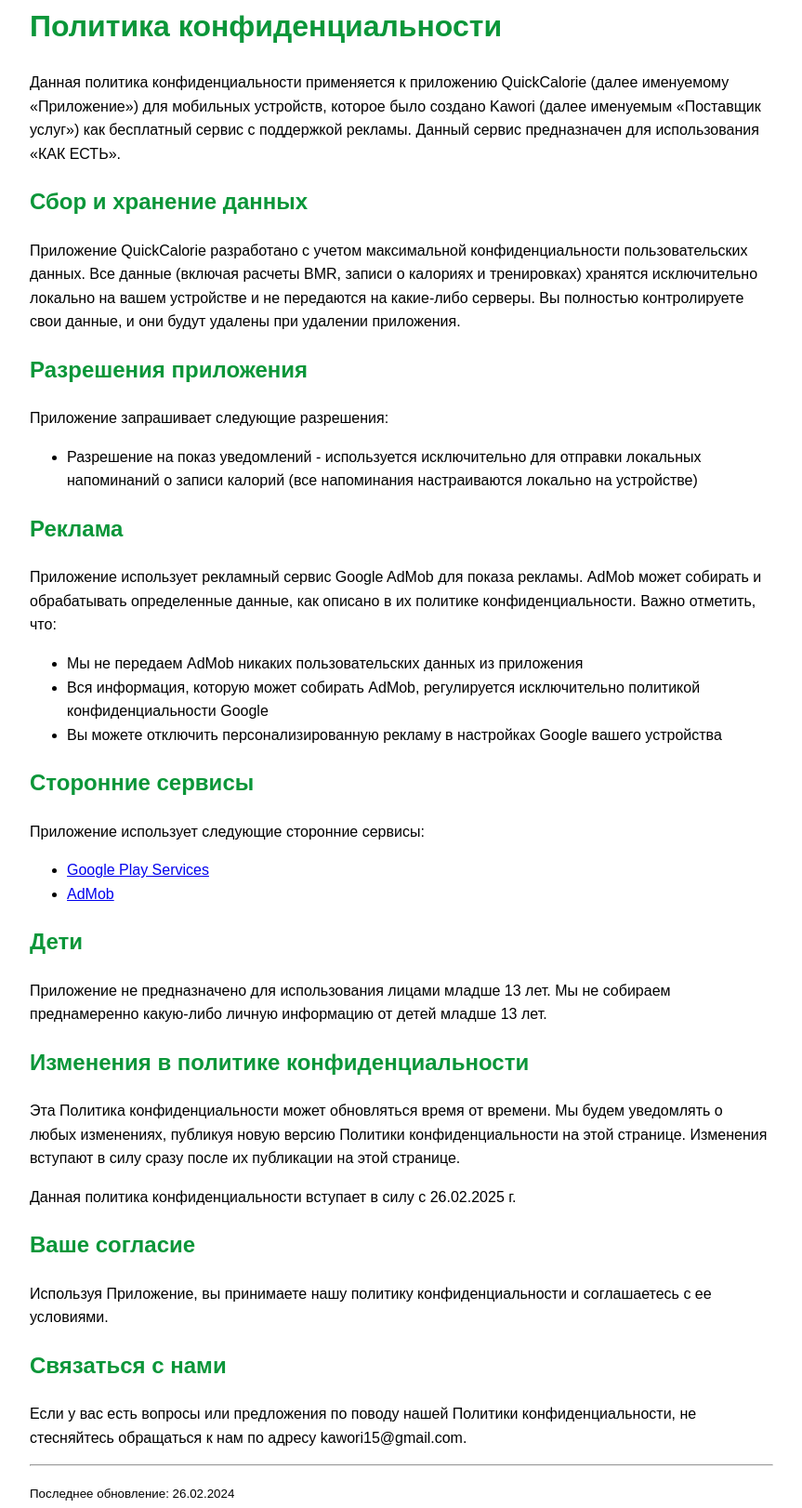
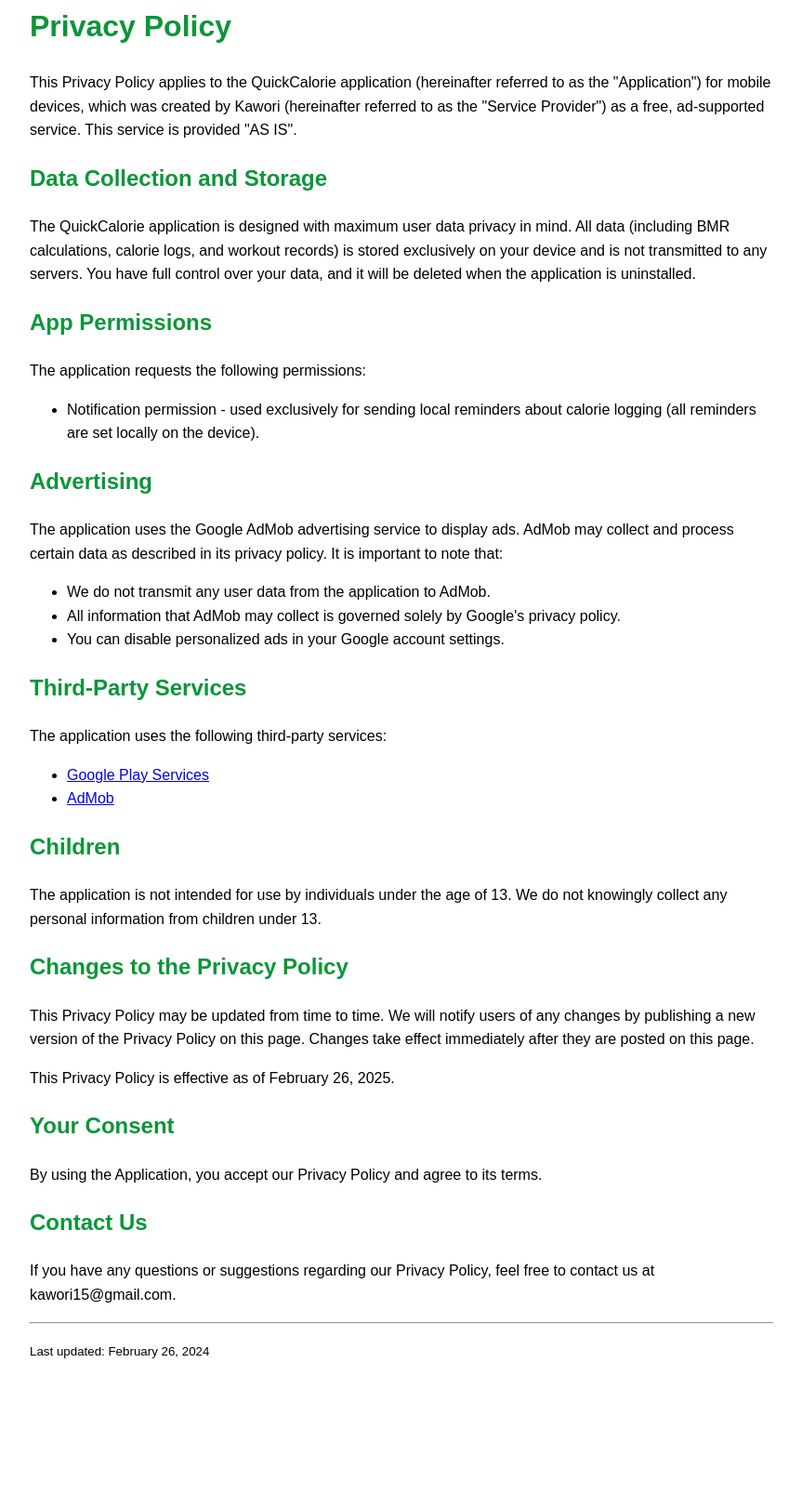
Before and after one commit to romashikk/quickcalorie-privacy, a plain HTML site: page index.html in a window 1280 px wide. Shown: the part 38-1660 px from the top of the page at 93% size, without its empty margins (208-1071 px from the left). After the commit the page ends 1539 px from the top, so only its background shows below. Drawn offline with Linux system fonts and the light colour scheme.

Commit message:
Update index.html

```diff
--- a/index.html
+++ b/index.html
@@ -1,9 +1,9 @@
 <!DOCTYPE html>
-<html lang="ru">
+<html lang="en">
 <head>
     <meta charset="UTF-8">
     <meta name="viewport" content="width=device-width, initial-scale=1.0">
-    <title>Политика конфиденциальности - QuickCalorie</title>
+    <title>Privacy Policy - QuickCalorie</title>
     <style>
         body {
             font-family: Arial, sans-serif;
@@ -18,49 +18,49 @@
     </style>
 </head>
 <body>
-    <h1>Политика конфиденциальности</h1>
+    <h1>Privacy Policy</h1>
 
-    <p>Данная политика конфиденциальности применяется к приложению QuickCalorie (далее именуемому «Приложение») для мобильных устройств, которое было создано Kawori (далее именуемым «Поставщик услуг») как бесплатный сервис с поддержкой рекламы. Данный сервис предназначен для использования «КАК ЕСТЬ».</p>
+    <p>This Privacy Policy applies to the QuickCalorie application (hereinafter referred to as the "Application") for mobile devices, which was created by Kawori (hereinafter referred to as the "Service Provider") as a free, ad-supported service. This service is provided "AS IS".</p>
 
-    <h2>Сбор и хранение данных</h2>
-    <p>Приложение QuickCalorie разработано с учетом максимальной конфиденциальности пользовательских данных. Все данные (включая расчеты BMR, записи о калориях и тренировках) хранятся исключительно локально на вашем устройстве и не передаются на какие-либо серверы. Вы полностью контролируете свои данные, и они будут удалены при удалении приложения.</p>
+    <h2>Data Collection and Storage</h2>
+    <p>The QuickCalorie application is designed with maximum user data privacy in mind. All data (including BMR calculations, calorie logs, and workout records) is stored exclusively on your device and is not transmitted to any servers. You have full control over your data, and it will be deleted when the application is uninstalled.</p>
 
-    <h2>Разрешения приложения</h2>
-    <p>Приложение запрашивает следующие разрешения:</p>
+    <h2>App Permissions</h2>
+    <p>The application requests the following permissions:</p>
     <ul>
-        <li>Разрешение на показ уведомлений - используется исключительно для отправки локальных напоминаний о записи калорий (все напоминания настраиваются локально на устройстве)</li>
+        <li>Notification permission - used exclusively for sending local reminders about calorie logging (all reminders are set locally on the device).</li>
     </ul>
 
-    <h2>Реклама</h2>
-    <p>Приложение использует рекламный сервис Google AdMob для показа рекламы. AdMob может собирать и обрабатывать определенные данные, как описано в их политике конфиденциальности. Важно отметить, что:</p>
+    <h2>Advertising</h2>
+    <p>The application uses the Google AdMob advertising service to display ads. AdMob may collect and process certain data as described in its privacy policy. It is important to note that:</p>
     <ul>
-        <li>Мы не передаем AdMob никаких пользовательских данных из приложения</li>
-        <li>Вся информация, которую может собирать AdMob, регулируется исключительно политикой конфиденциальности Google</li>
-        <li>Вы можете отключить персонализированную рекламу в настройках Google вашего устройства</li>
+        <li>We do not transmit any user data from the application to AdMob.</li>
+        <li>All information that AdMob may collect is governed solely by Google's privacy policy.</li>
+        <li>You can disable personalized ads in your Google account settings.</li>
     </ul>
 
-    <h2>Сторонние сервисы</h2>
-    <p>Приложение использует следующие сторонние сервисы:</p>
+    <h2>Third-Party Services</h2>
+    <p>The application uses the following third-party services:</p>
     <ul>
         <li><a href="https://policies.google.com/privacy">Google Play Services</a></li>
-        <li><a href="https://support.google.com/admob/answer/6128543?hl=ru">AdMob</a></li>
+        <li><a href="https://support.google.com/admob/answer/6128543?hl=en">AdMob</a></li>
     </ul>
 
-    <h2>Дети</h2>
-    <p>Приложение не предназначено для использования лицами младше 13 лет. Мы не собираем преднамеренно какую-либо личную информацию от детей младше 13 лет.</p>
+    <h2>Children</h2>
+    <p>The application is not intended for use by individuals under the age of 13. We do not knowingly collect any personal information from children under 13.</p>
 
-    <h2>Изменения в политике конфиденциальности</h2>
-    <p>Эта Политика конфиденциальности может обновляться время от времени. Мы будем уведомлять о любых изменениях, публикуя новую версию Политики конфиденциальности на этой странице. Изменения вступают в силу сразу после их публикации на этой странице.</p>
+    <h2>Changes to the Privacy Policy</h2>
+    <p>This Privacy Policy may be updated from time to time. We will notify users of any changes by publishing a new version of the Privacy Policy on this page. Changes take effect immediately after they are posted on this page.</p>
 
-    <p>Данная политика конфиденциальности вступает в силу с 26.02.2025 г.</p>
+    <p>This Privacy Policy is effective as of February 26, 2025.</p>
 
-    <h2>Ваше согласие</h2>
-    <p>Используя Приложение, вы принимаете нашу политику конфиденциальности и соглашаетесь с ее условиями.</p>
+    <h2>Your Consent</h2>
+    <p>By using the Application, you accept our Privacy Policy and agree to its terms.</p>
 
-    <h2>Связаться с нами</h2>
-    <p>Если у вас есть вопросы или предложения по поводу нашей Политики конфиденциальности, не стесняйтесь обращаться к нам по адресу kawori15@gmail.com.</p>
+    <h2>Contact Us</h2>
+    <p>If you have any questions or suggestions regarding our Privacy Policy, feel free to contact us at kawori15@gmail.com.</p>
 
     <hr>
-    <p><small>Последнее обновление: 26.02.2024</small></p>
+    <p><small>Last updated: February 26, 2024</small></p>
 </body>
 </html>
```
